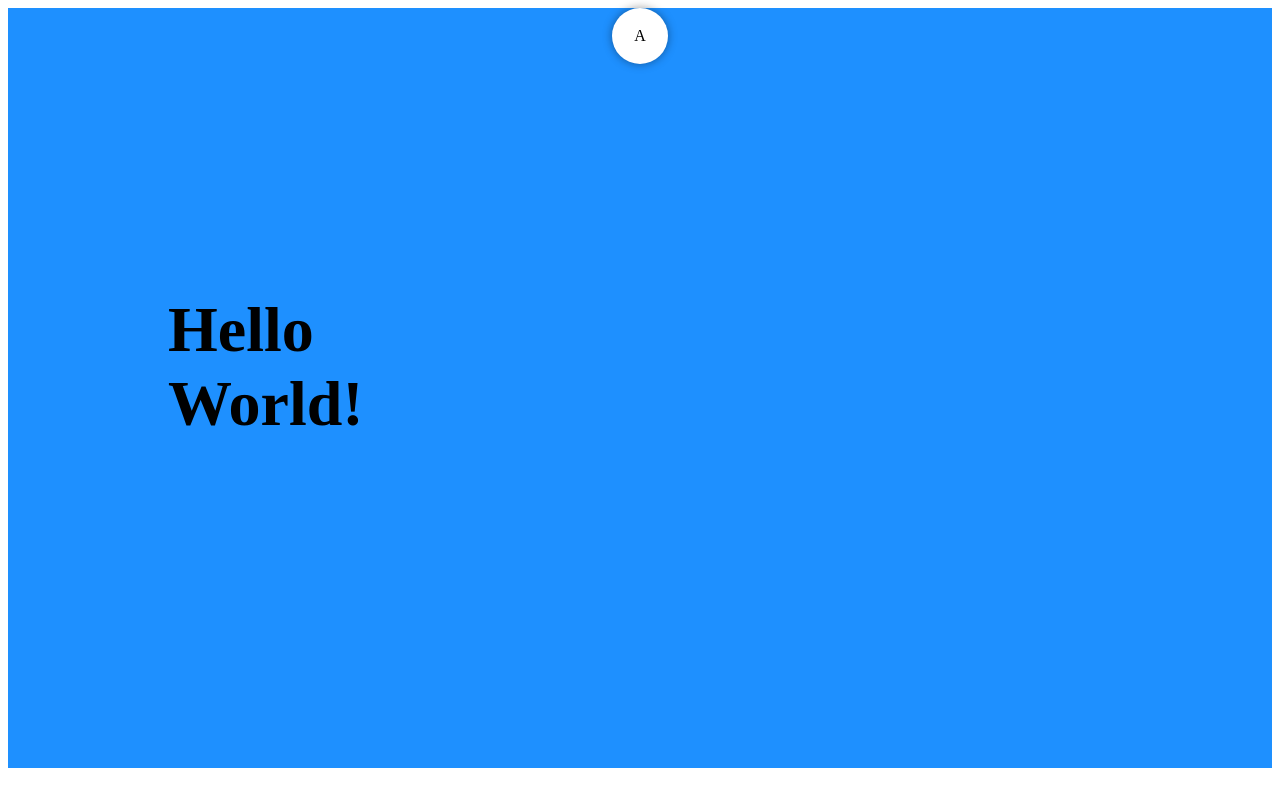
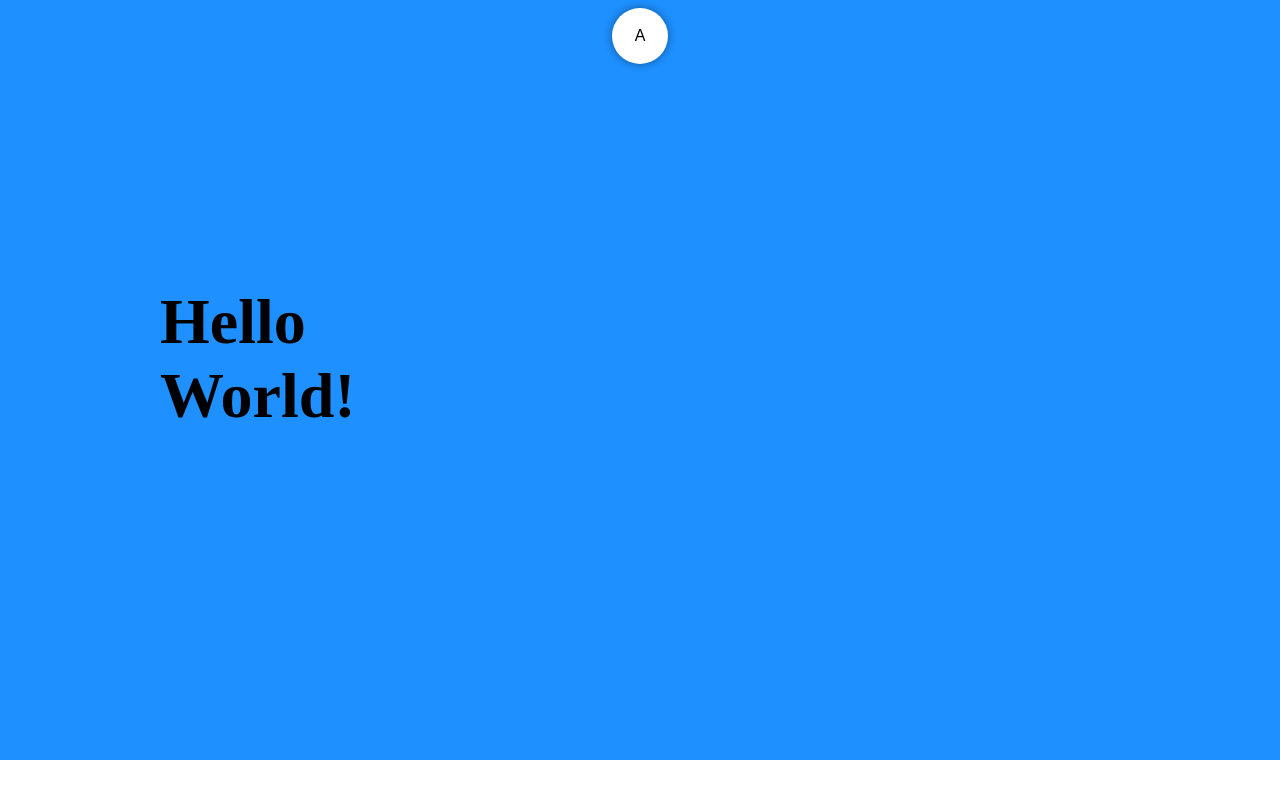
Before and after one commit to jtanadi/dev2020, a Next.js app: page / in a window 1280 px wide. Shown: the top 800 px of the page. Built offline with nearby package versions, Linux system fonts and the light colour scheme; a small style sheet from the web is missing; a web font is replaced by a local one.

Commit message:
add fonts

```diff
--- a/pages/index.tsx
+++ b/pages/index.tsx
@@ -1,14 +1,34 @@
 import Bio from "../components/Bio"
 import ContainerWork from "../components/ContainerWork"
 
-export default function Index({ bio }) {
+export default function Index(props: { bio: string }) {
+  const { bio } = props
   return (
     <div>
       <Bio bio={ bio } />
       <ContainerWork />
       <style jsx global>{ `
+         @import url("//hello.myfonts.net/count/3ad566");
+         @import url("//hello.myfonts.net/count/3ad567");
+
+        @font-face {font-family: 'NeueHaasUnicaW1G-Bold';src: url('_fonts/3AD566_0_0.eot');src: url('_fonts/3AD566_0_0.eot?#iefix') format('embedded-opentype'),url('_fonts/3AD566_0_0.woff2') format('woff2'),url('_fonts/3AD566_0_0.woff') format('woff'),url('_fonts/3AD566_0_0.ttf') format('truetype');}
+
+        @font-face {font-family: 'NeueHaasUnicaW1G-Italic';src: url('_fonts/3AD566_1_0.eot');src: url('_fonts/3AD566_1_0.eot?#iefix') format('embedded-opentype'),url('_fonts/3AD566_1_0.woff2') format('woff2'),url('_fonts/3AD566_1_0.woff') format('woff'),url('_fonts/3AD566_1_0.ttf') format('truetype');}
+
+        @font-face {font-family: 'NeueHaasUnicaW1G-Regular';src: url('_fonts/3AD566_2_0.eot');src: url('_fonts/3AD566_2_0.eot?#iefix') format('embedded-opentype'),url('_fonts/3AD566_2_0.woff2') format('woff2'),url('_fonts/3AD566_2_0.woff') format('woff'),url('_fonts/3AD566_2_0.ttf') format('truetype');}
+
+      @font-face {font-family: 'NeueHaasUnicaW1G-UltraLight';src: url('_fonts/3AD567_0_0.eot');src: url('_fonts/3AD567_0_0.eot?#iefix') format('embedded-opentype'),url('_fonts/3AD567_0_0.woff2') format('woff2'),url('_fonts/3AD567_0_0.woff') format('woff'),url('_fonts/3AD567_0_0.ttf') format('truetype');}
         * {
           box-sizing: border-box;
+          font-family: NeueHaasUnicaW1G-Regular, sans-serif;
+        }
+
+        body {
+          margin: 0;
+        }
+
+        em {
+          font-family: NeueHaasUnicaW1G-Italic;
         }
       `}</style>
     </div>
```
